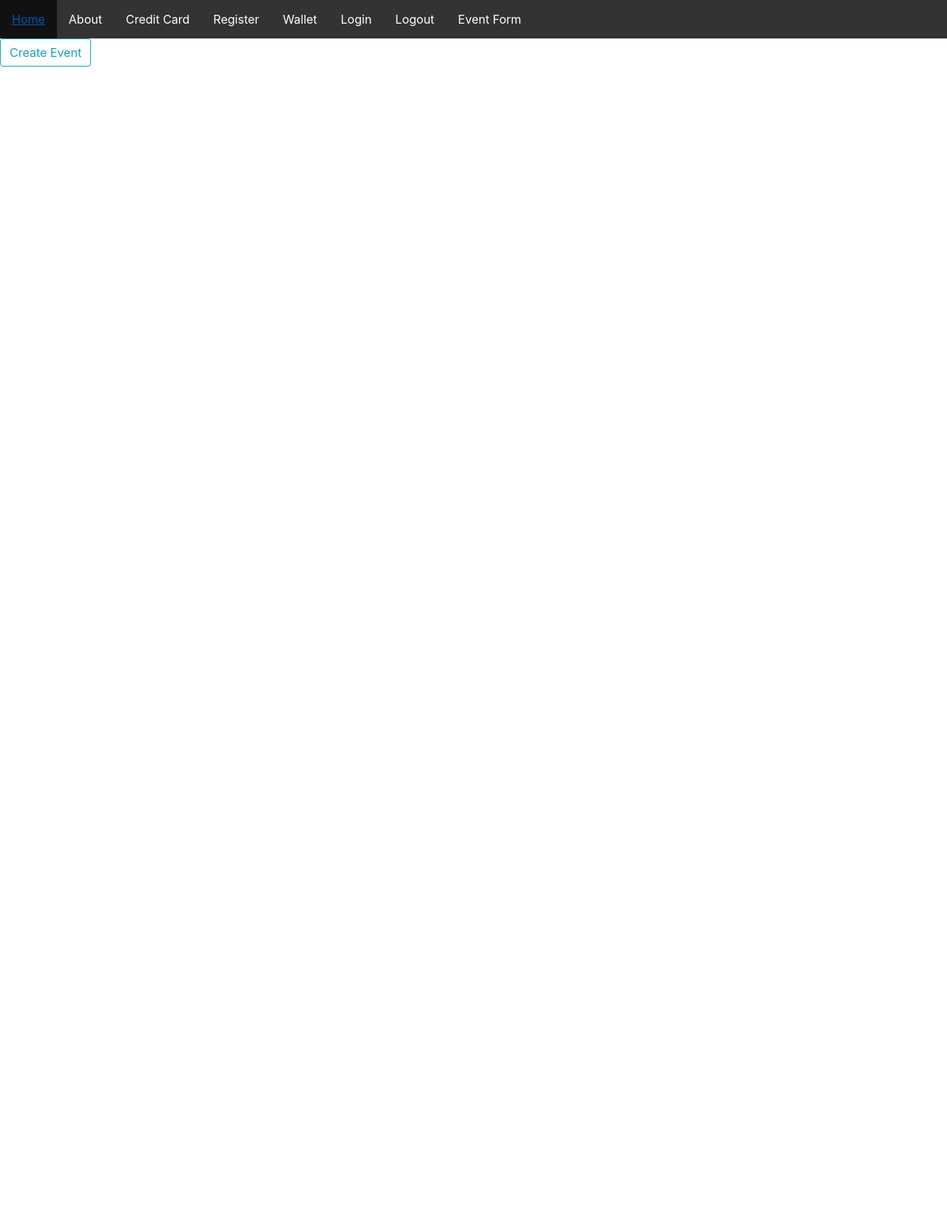
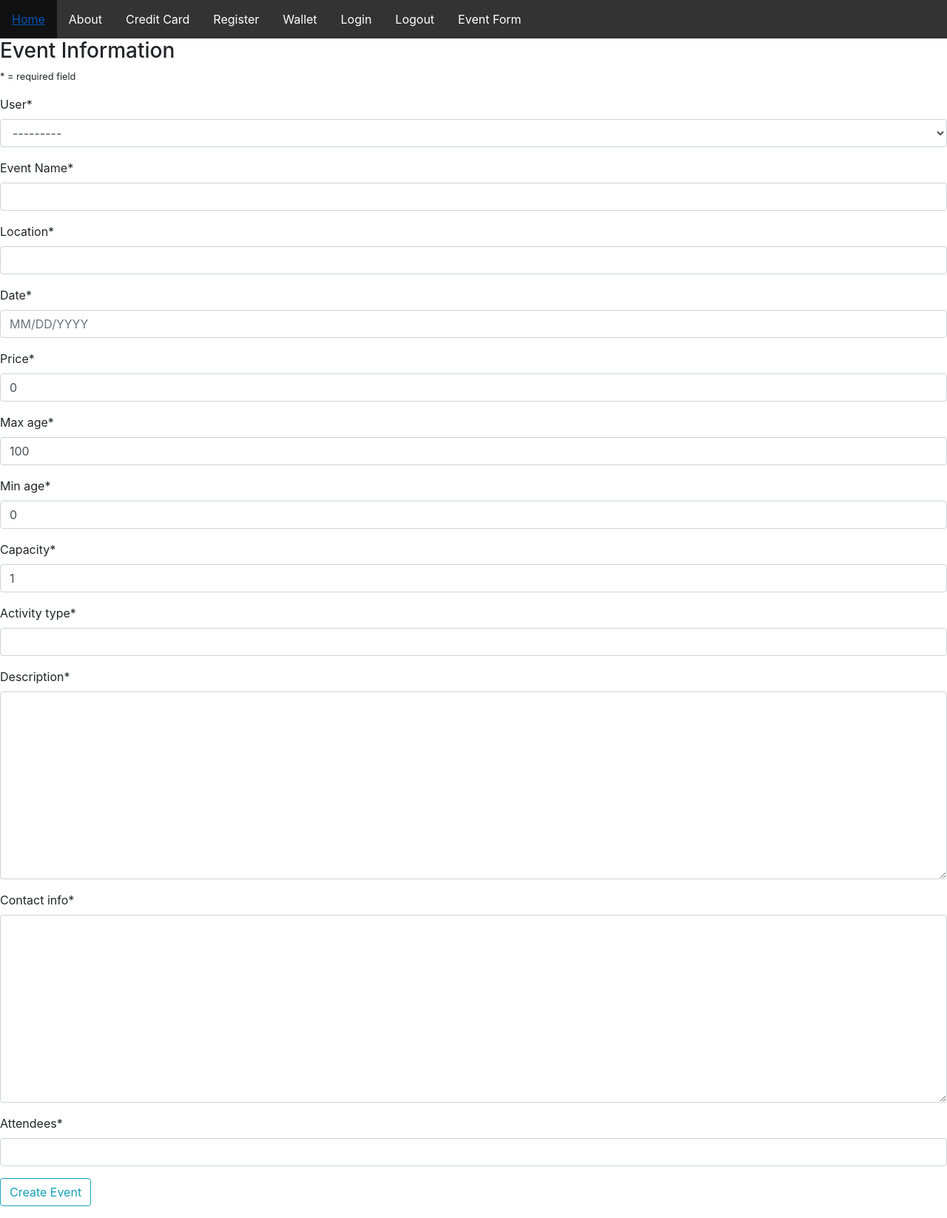
Before and after one commit to alvinjiang32/CS_160, a Django app: page /event_form/ in a window 1280 px wide. Shown: the whole page at 74% size. Before the commit the page ends 90 px from the top, so only its background shows below. Run offline with Django 3.2, Linux system fonts and the light colour scheme; some libraries are stand-ins or nearby versions.

Commit message:
Created Event Form

```diff
--- a/meetup/forms.py
+++ b/meetup/forms.py
@@ -35,6 +35,11 @@ class CreditCardForm(ModelForm):
                   'cvc_code']
 
 class EventForm(ModelForm):
+    date = forms.DateField(label='Date',
+                                  widget=forms.TextInput(attrs={'placeholder':
+                                                                'MM/DD/YYYY'}))
+    name = forms.CharField(label='Event Name')
+    attendees = forms.CharField()
 
     class Meta:
         model = Event
--- a/meetup/templates/meetup/base.html
+++ b/meetup/templates/meetup/base.html
@@ -28,7 +28,7 @@
         <li><a href="#">Wallet</a></li>
         <li><a href="{% url 'meetup-login' %}">Login</a></li>
         <li><a href="{% url 'meetup-logout' %}">Logout</a></li>
-        <li><a href="{% url 'meetup-event-form' %}">Event Form</a></li>
+        <li><a href="{% url 'meetup-event_form' %}">Event Form</a></li>
     </ul>
 </nav>
 
--- a/meetup/templates/meetup/creditcard.html
+++ b/meetup/templates/meetup/creditcard.html
@@ -8,4 +8,4 @@
     {{ form|crispy }}
     <button class="btn btn-outline-info" type="submit">Save Card</button>
 </form>
-{% endblock content %}
+{% endblock %}
--- a/meetup/templates/meetup/event_form.html
+++ b/meetup/templates/meetup/event_form.html
@@ -1,7 +1,10 @@
 {% extends "meetup/base.html" %}
 {% load crispy_forms_tags %}
 {% block content %}
+<h3>Event Information</h3>
+<small><p style="text-align:left;">* = required field</p></small>
 <form action="" method="post">
+    {% csrf_token %}
     {{ form|crispy }}
     <button class="btn btn-outline-info" type="submit">Create Event</button>
 </form>
--- a/meetup/views.py
+++ b/meetup/views.py
@@ -90,6 +90,23 @@ def creditcard(request):
     context = {'form': form}
     return render(request, "meetup/creditcard.html", context)
 
+# @login_required(login_url='meetup-login')
+def event_form(request):
+    form = EventForm()
 
-def event_form(request):
-    return render(request, "meetup/event_form.html", { "title": "Event_Form"})
+    if request.method == 'POST':
+        form = EventForm(request.POST)
+        if form.is_valid():
+            form.save()  # Save form
+
+            name = form.cleaned_data.get('name')
+
+            user = User.objects.filter(username=name).first()
+
+            username = form.cleaned_data.get('name')
+            messages.success(request, f"Event: {name} Successfully Created!")
+            return redirect("meetup-event_form")
+
+    context = {'form': form}
+
+    return render(request, "meetup/event_form.html", context)
```
